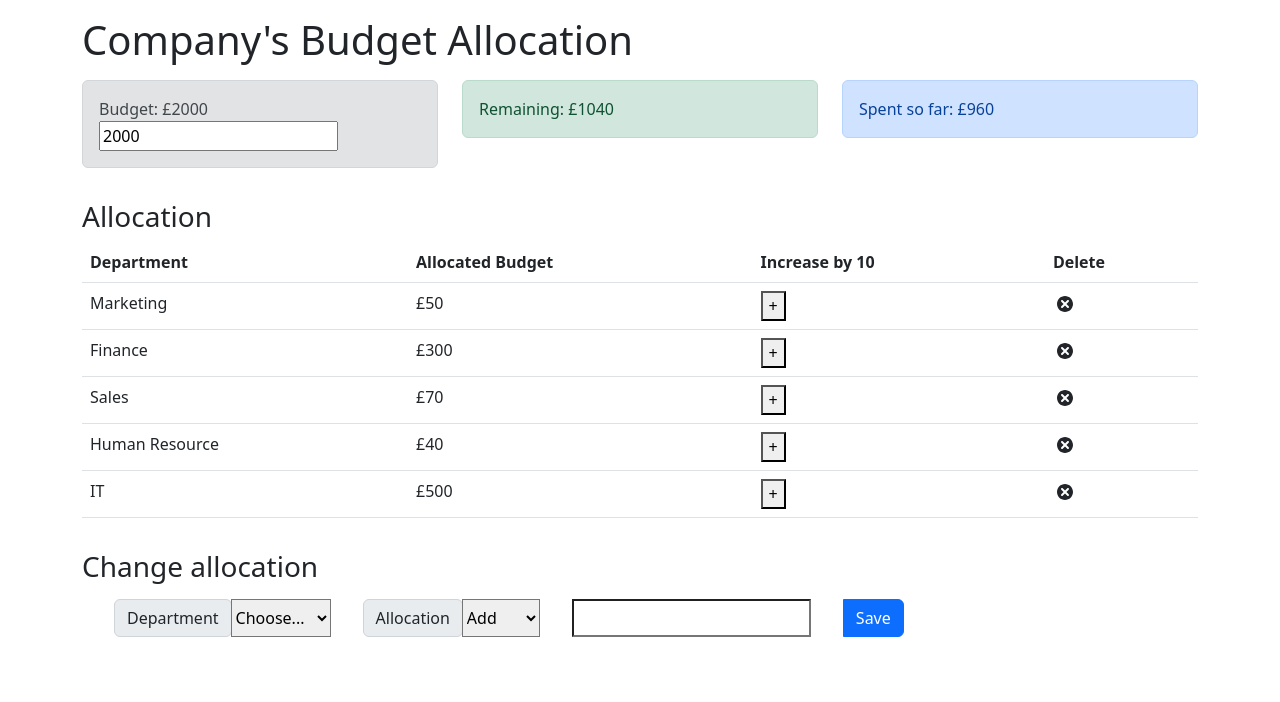
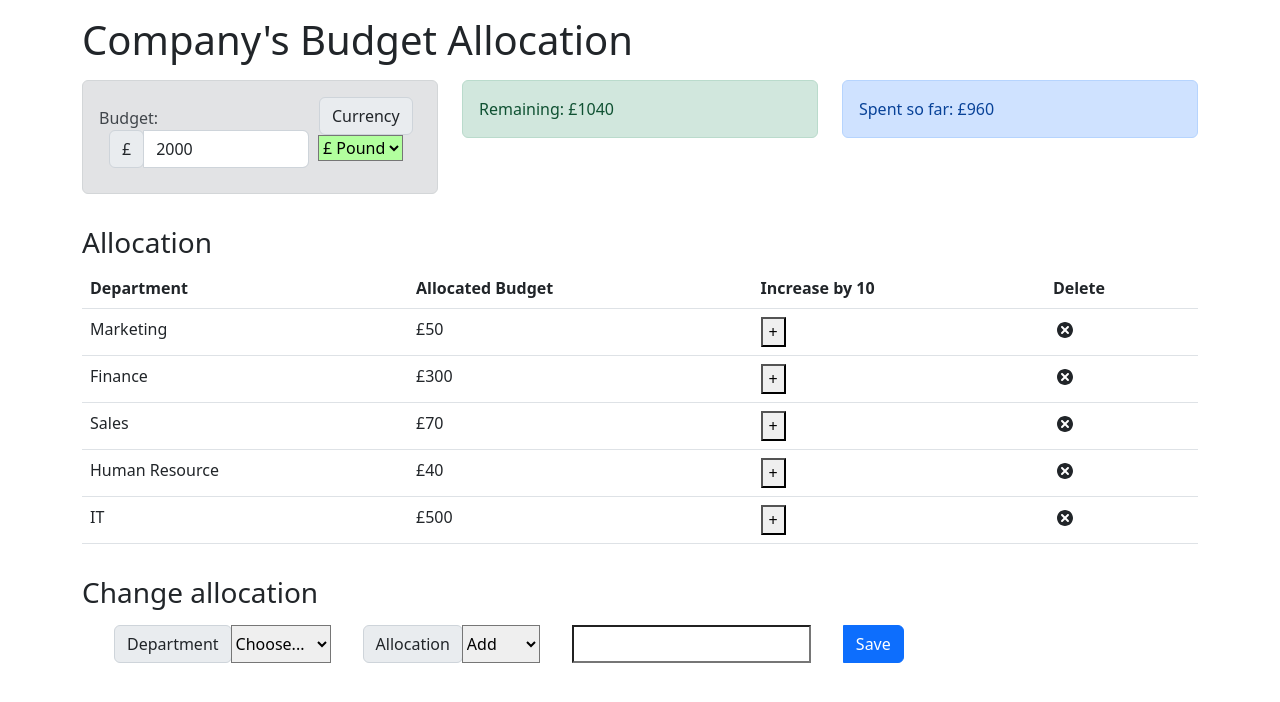
Before and after one commit to NaayilS/IBM-react-budget-app, a React (Create React App) app: page / in a window 1280 px wide. Shown: the top 702 px of the page. Built offline with nearby package versions, Linux system fonts and the light colour scheme.

Commit message:
FINAL Budget.js
Added currency change dropdown and prefix that changes when currency is changed

```diff
--- a/src/components/Budget.js
+++ b/src/components/Budget.js
@@ -2,16 +2,61 @@ import React, { useContext, useState } from 'react';
 import { AppContext } from '../context/AppContext';
 
 const Budget = () => {
-    const { budget } = useContext(AppContext);
+    const { budget, currency, dispatch } = useContext(AppContext);
     const [newBudget, setNewBudget] = useState(budget);
+
     const handleBudgetChange = (event) => {
         setNewBudget(event.target.value);
-    }
+        dispatch({
+            type: 'SET_BUDGET',
+            payload: parseInt(event.target.value),
+        });
+    };
+
+    const handleCurrencyChange = (event) => {
+        const newCurrency = event.target.value;
+        dispatch({
+            type: 'CHG_CURRENCY',
+            payload: newCurrency,
+        });
+    };
+
     return (
-<div className='alert alert-secondary'>
-<span>Budget: £{budget}</span>
-<input type="number" step="10" value={newBudget} onChange={handleBudgetChange}></input>
-</div>
+        <div className='alert alert-secondary d-flex justify-content-between align-items-center'>
+            <div>
+                <span>Budget:</span>
+                <div className="input-group" style={{ marginLeft: '10px', width: '200px' }}>
+                    <div className="input-group-prepend">
+                        <span className="input-group-text">{currency}</span>
+                    </div>
+                    <input
+                        type="number"
+                        step="10"
+                        value={newBudget}
+                        onChange={handleBudgetChange}
+                        className="form-control"
+                    />
+                </div>
+            </div>
+            <div className="input-group mb-3" style={{ marginLeft: '10px' }}>
+                <div className="input-group-prepend">
+                    <label className="input-group-text" htmlFor="currencySelect">Currency</label>
+                </div>
+                <select
+                    className="custom-select"
+                    id="currencySelect"
+                    value={currency}
+                    onChange={handleCurrencyChange}
+                    style={{ backgroundColor: '#B2FF9E', color: '#000' }}
+                >
+                    <option value="£">£ Pound</option>
+                    <option value="$">$ Dollar</option>
+                    <option value="€">€ Euro</option>
+                    <option value="₹">₹ Rupee</option>
+                </select>
+            </div>
+        </div>
     );
 };
+
 export default Budget;
```
